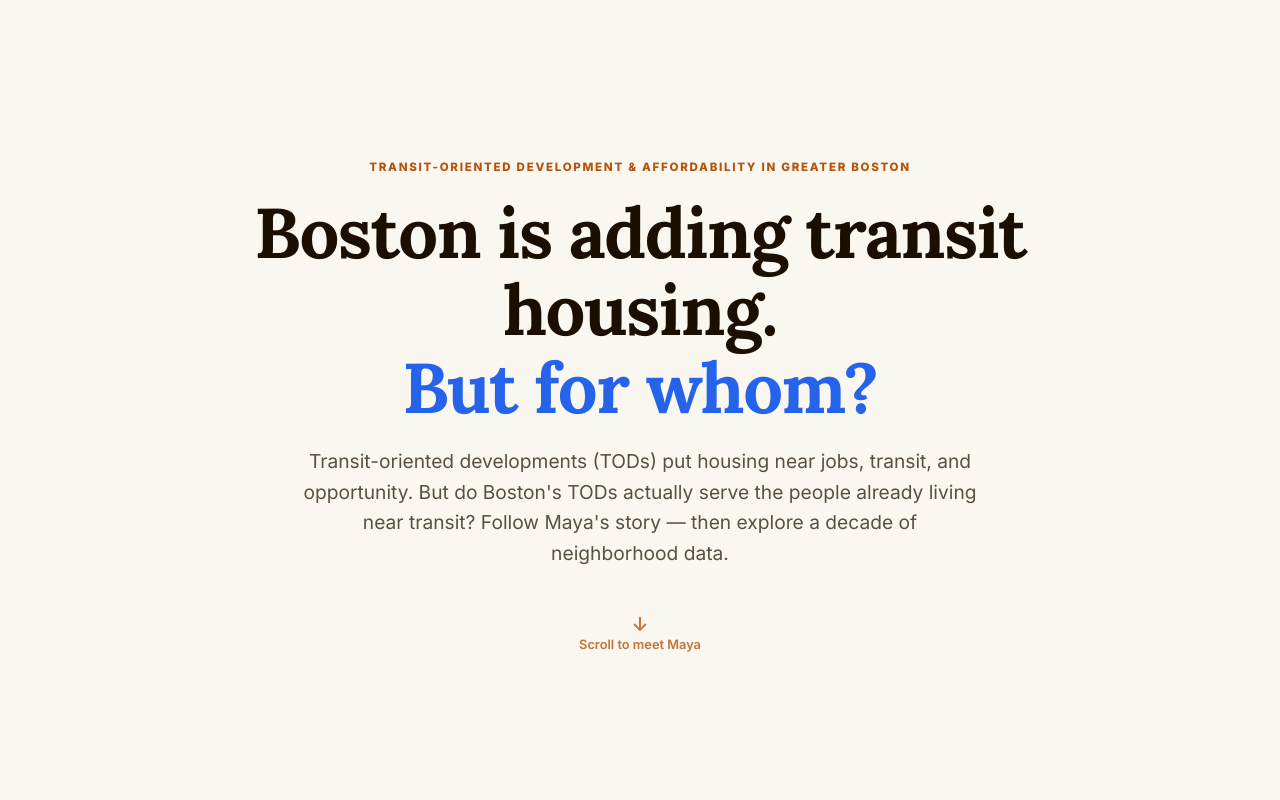
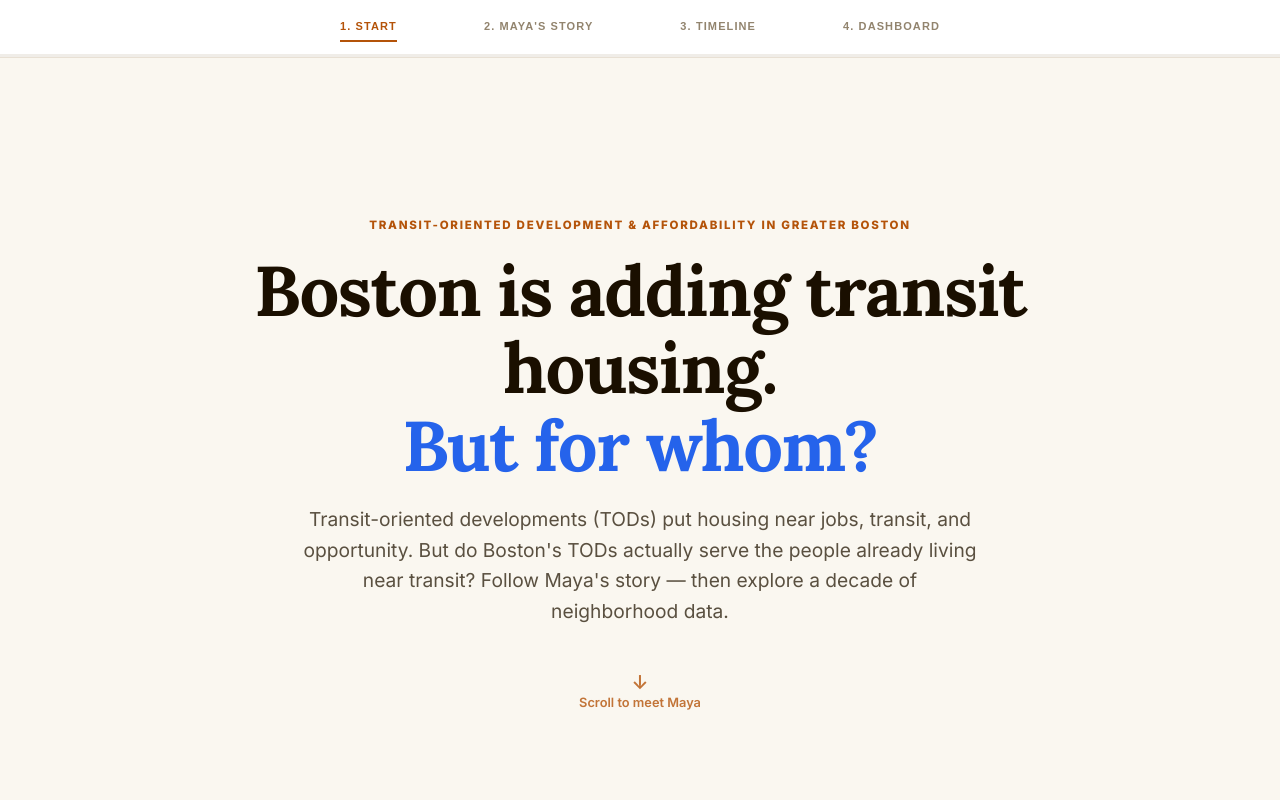
Before and after one commit to ecanales23/11.C35-Final-Project-TOD, a SvelteKit app: page / in a window 1280 px wide. Shown: the top 800 px of the page. Built offline with nearby package versions, Linux system fonts and the light colour scheme; no server answers.

Commit message:
added nav bar (with some bugs)

```diff
--- a/src/routes/+page.svelte
+++ b/src/routes/+page.svelte
@@ -10,6 +10,7 @@
   let todData = [];
   let selectedTod = null;
   let loading = true;
+  let activeSection = "timeline";
 
   let demandThreshold = "50k";
   let showOnlyAffordable = false;
@@ -21,7 +22,49 @@
   onMount(async () => {
     baseTodData = await loadTodData();
     loading = false;
+
+    const observer = new IntersectionObserver((entries) => {
+      entries.forEach(entry => {
+        if (entry.isIntersecting) {
+          activeSection = entry.target.id;
+        }
+      });
+    }, {
+      threshold: 0.2,
+      rootMargin: "-80px 0px -20% 0px"
+    });
+
+    setTimeout(() => {
+      const targets = [
+        document.getElementById('timeline'),
+        document.getElementById('maya-story'),
+        document.getElementById('timeline-details'),
+        document.getElementById('dashboard')
+      ].filter(Boolean);
+
+      targets.forEach(t => observer.observe(t));
+    }, 600);
   });
+
+  function scrollToSection(id, storyStep = null) {
+    const el = document.getElementById(id);
+    if (el) {
+      activeSection = id;
+      const offset = 80;
+      const bodyRect = document.body.getBoundingClientRect().top;
+      const elementRect = el.getBoundingClientRect().top;
+      const elementPosition = elementRect - bodyRect;
+      const offsetPosition = elementPosition - offset;
+
+      window.scrollTo({
+        top: offsetPosition,
+        behavior: "smooth"
+      });
+    }
+    if (storyStep) {
+      applyStoryStep(storyStep);
+    }
+  }
 
   function sortData(data) {
     const copy = [...data];
@@ -46,10 +89,8 @@
     selectedTod = selectedStillVisible || (todData[0] ?? null);
   }
 
-  $: {
-    if (baseTodData.length) {
-      updateDerived(demandThreshold, showOnlyAffordable, showUnderServingOnly, minUnits, sortBy);
-    }
+  $: if (baseTodData.length) {
+    updateDerived(demandThreshold, showOnlyAffordable, showUnderServingOnly, minUnits, sortBy);
   }
 
   function handleDropdown(event) {
@@ -95,13 +136,41 @@
     <p>Loading…</p>
   </div>
 {:else}
+  <nav class="sticky-nav">
+    <div class="nav-inner">
+      <button
+        class:active={activeSection === 'timeline'}
+        on:click={() => scrollToSection('timeline')}>
+        1. Start
+      </button>
+      <button
+        class:active={activeSection === 'maya-story'}
+        on:click={() => scrollToSection('maya-story')}>
+        2. Maya's Story
+      </button>
+      <button
+        class:active={activeSection === 'timeline-details'}
+        on:click={() => scrollToSection('timeline-details')}>
+        3. Timeline
+      </button>
+      <button
+        class:active={activeSection === 'dashboard'}
+        on:click={() => scrollToSection('dashboard', 'all')}>
+        4. Dashboard
+      </button>
+    </div>
+    <div class="progress-container">
+      <div class="progress-bar"></div>
+    </div>
+  </nav>
+
   <main class="page-wrapper">
-    <TimelineSection />
+    <section id="timeline">
+      <TimelineSection />
+    </section>
 
     <div class="dashboard-shell" id="dashboard">
-
       <div class="controls-col">
-
         <details class="info-box">
           <summary>
             <div class="summary-content">
@@ -112,8 +181,6 @@
           <div class="details-content">
             <p>
               Use the controls below to explore how each TOD compares to the needs of its surrounding community.
-              Projects exceeding local lower-income demand are <strong>opening doors</strong> for renters like Maya.
-              Projects falling short may be contributing to <strong>gentrification pressure</strong>.
             </p>
           </div>
         </details>
@@ -183,8 +250,6 @@
           <h1>Which TOD projects are opening doors for renters like Maya?</h1>
           <p class="subtitle">
             Compare each TOD's affordable share against nearby lower-income renter demand.
-            A <strong>positive score</strong> means more opportunity than local demand suggests.
-            A <strong>negative score</strong> means less.
           </p>
         </header>
 
@@ -197,7 +262,6 @@
           </aside>
         </div>
       </div>
-
     </div>
   </main>
 {/if}
@@ -208,6 +272,60 @@
     background: #faf7f0;
     color: #1a0f00;
     font-family: 'Inter', system-ui, sans-serif;
+  }
+
+  .sticky-nav {
+    position: sticky;
+    top: 0;
+    z-index: 1000;
+    background: white;
+    border-bottom: 1px solid #e8e0d4;
+  }
+
+  .nav-inner {
+    max-width: 600px;
+    margin: 0 auto;
+    display: flex;
+    justify-content: space-between;
+    padding: 12px 24px;
+  }
+
+  .nav-inner button {
+    background: none;
+    border: none;
+    font-size: 11px;
+    font-weight: 800;
+    text-transform: uppercase;
+    letter-spacing: 0.1em;
+    color: #92846e;
+    cursor: pointer;
+    transition: all 0.3s ease;
+    padding: 8px 0;
+    border-bottom: 2px solid transparent;
+  }
+
+  .nav-inner button.active {
+    color: #b45309;
+    border-bottom: 2px solid #b45309;
+  }
+
+  .progress-container {
+    width: 100%;
+    height: 3px;
+    background: #f0ede8;
+  }
+
+  .progress-bar {
+    height: 100%;
+    background: #b45309;
+    width: 0%;
+    animation: scroll-progress linear;
+    animation-timeline: scroll();
+  }
+
+  @keyframes scroll-progress {
+    from { width: 0%; }
+    to { width: 100%; }
   }
 
   .page-wrapper {
@@ -228,10 +346,9 @@
     grid-template-columns: 380px 1fr;
     gap: 24px;
     height: 100vh;
-    position: sticky;
-    top: 0;
     padding: 24px;
     box-sizing: border-box;
+    min-height: 800px;
   }
 
   .map-col {
@@ -241,9 +358,7 @@
     min-height: 0;
   }
 
-  .map-header {
-    flex-shrink: 0;
-  }
+  .map-header { flex-shrink: 0; }
 
   .eyebrow {
     font-size: 11px;
@@ -258,10 +373,7 @@
     font-family: 'Lora', Georgia, serif;
     font-size: 1.6rem;
     font-weight: 700;
-    line-height: 1.2;
-    letter-spacing: -0.02em;
     margin: 0 0 8px;
-    color: #1a0f00;
   }
 
   .subtitle {
@@ -285,7 +397,6 @@
     border-radius: 20px;
     overflow: hidden;
     box-shadow: 0 4px 6px -1px rgba(0,0,0,0.04);
-    min-height: 0;
   }
 
   .detail-sidebar {
@@ -293,43 +404,28 @@
     border: 1px solid #e8e0d4;
     border-radius: 20px;
     overflow-y: auto;
-    box-shadow: 0 4px 6px -1px rgba(0,0,0,0.04);
   }
 
   .controls-col {
     display: flex;
     flex-direction: column;
-    gap: 0px;
+    gap: 12px;
     overflow-y: auto;
-    padding-right: 4px;
   }
 
   .section-label {
     font-size: 11px;
     font-weight: 800;
     text-transform: uppercase;
-    letter-spacing: 0.08em;
     color: #92846e;
     margin: 0 0 10px;
   }
 
-  .story-block {
+  .story-block, .controls-block {
     background: white;
     border: 1px solid #e8e0d4;
     border-radius: 16px;
     padding: 20px;
-    flex-shrink: 0;
-  }
-
-  .controls-block {
-    background: white;
-    border: 1px solid #e8e0d4;
-    border-radius: 16px;
-    padding: 20px;
-    display: flex;
-    flex-direction: column;
-    gap: 6px;
-    flex-shrink: 0;
   }
 
   .control-row {
@@ -347,9 +443,8 @@
   .control-group label {
     font-size: 11px;
     font-weight: 700;
+    color: #92846e;
     text-transform: uppercase;
-    letter-spacing: 0.05em;
-    color: #92846e;
   }
 
   select {
@@ -360,13 +455,9 @@
     border: 1px solid #d6cfc3;
     font-size: 13px;
     background: #faf7f0;
-    color: #1a0f00;
   }
 
-  input[type="range"] {
-    width: 100%;
-    cursor: pointer;
-  }
+  input[type="range"] { width: 100%; cursor: pointer; }
 
   .check-stack {
     display: flex;
@@ -378,26 +469,19 @@
     display: flex;
     align-items: flex-start;
     gap: 8px;
-    cursor: pointer;
     font-size: 12px;
     color: #5a5040;
-    line-height: 1.4;
   }
-
-  .custom-check input { margin-top: 2px; flex-shrink: 0; }
 
   .status-bar {
     font-size: 13px;
     color: #92846e;
-    padding: 4px 0;
-    flex-shrink: 0;
   }
 
   @media (max-width: 1100px) {
     .dashboard-shell {
       grid-template-columns: 1fr;
       height: auto;
-      position: static;
     }
     .map-and-panel {
       grid-template-columns: 1fr;
@@ -405,6 +489,4 @@
     }
     .detail-sidebar { display: none; }
   }
-
-
 </style>
```
